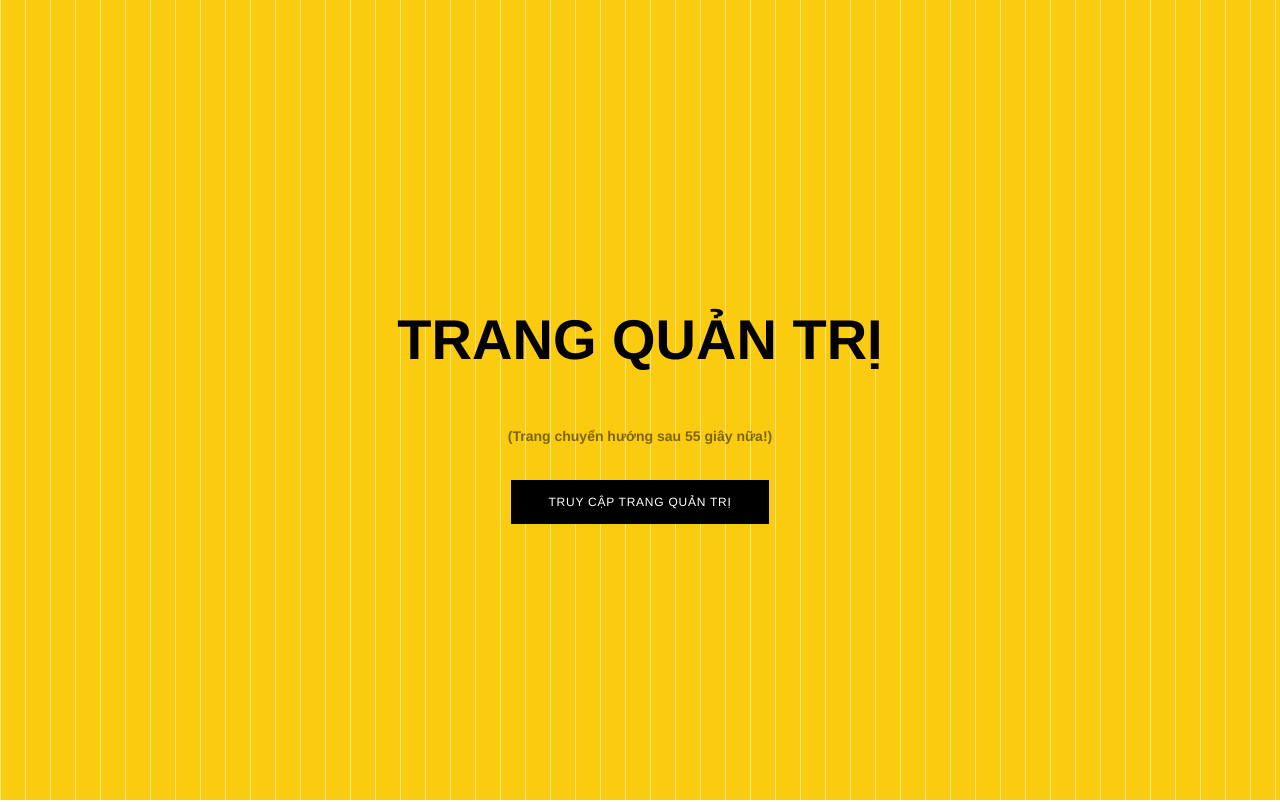
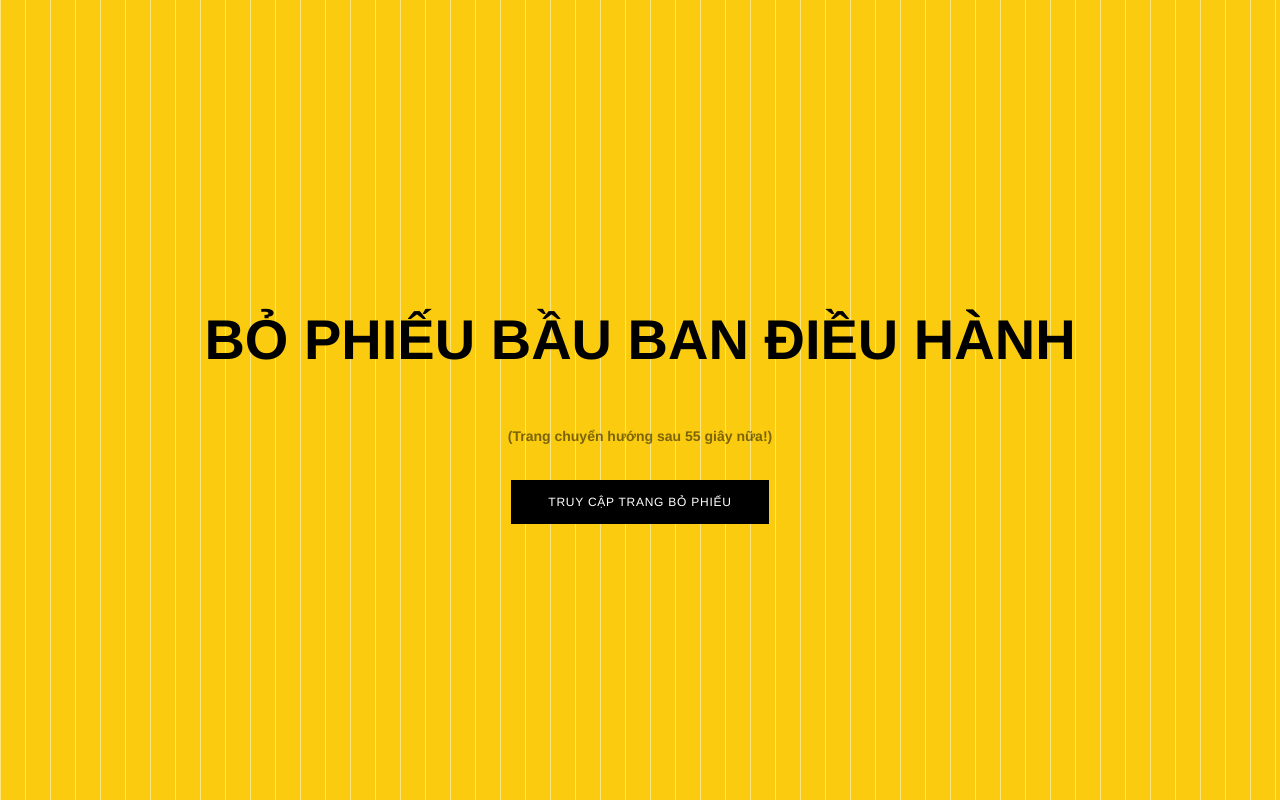
Before and after one commit to zunokie/go, a plain HTML site: page index.html in a window 1280 px wide. Shown: the top 802 px of the page. Drawn offline with nearby package versions, Linux system fonts and the light colour scheme.

Commit message:
Update index.html

```diff
--- a/index.html
+++ b/index.html
@@ -215,10 +215,10 @@
     <body translate="no">
         <div class="container-fluid">
             <div class="row welcome-section">
-                <h1>TRANG QUẢN TRỊ</h1>
+                <h1>BỎ PHIẾU BẦU BAN ĐIỀU HÀNH</h1>
                 <p>(Trang chuyển hướng sau <span id="countdown">59</span> giây nữa!)</p>
                 <div class="text-center">
-                    <a href="http://lamsaodecode.epizy.com/admin.php" target="_blank">Truy cập trang quản trị</a>
+                    <a href="http://votes.42web.io/" target="_blank">Truy cập trang bỏ phiếu</a>
                 </div>
             </div>
             <div class="row content-section">
```
